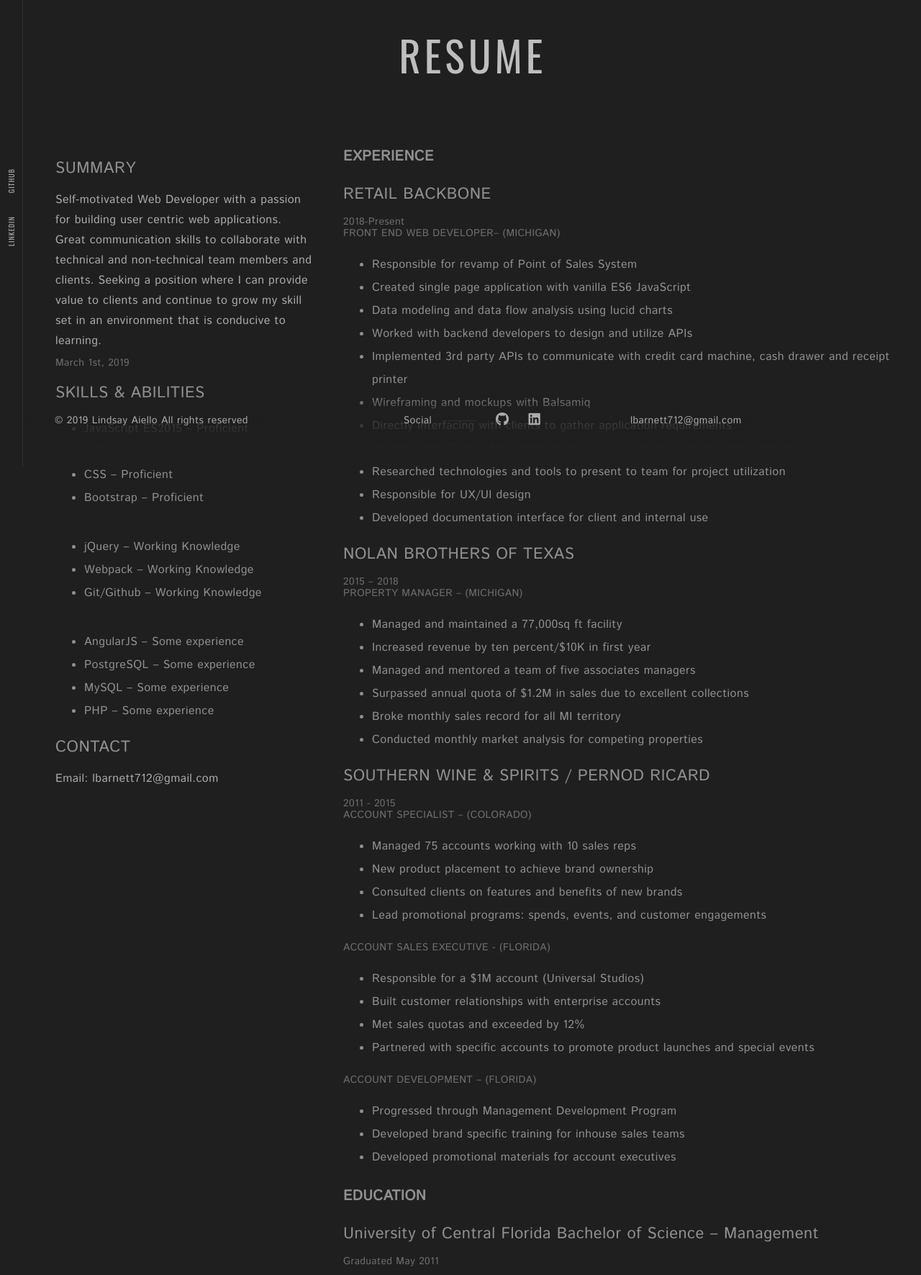
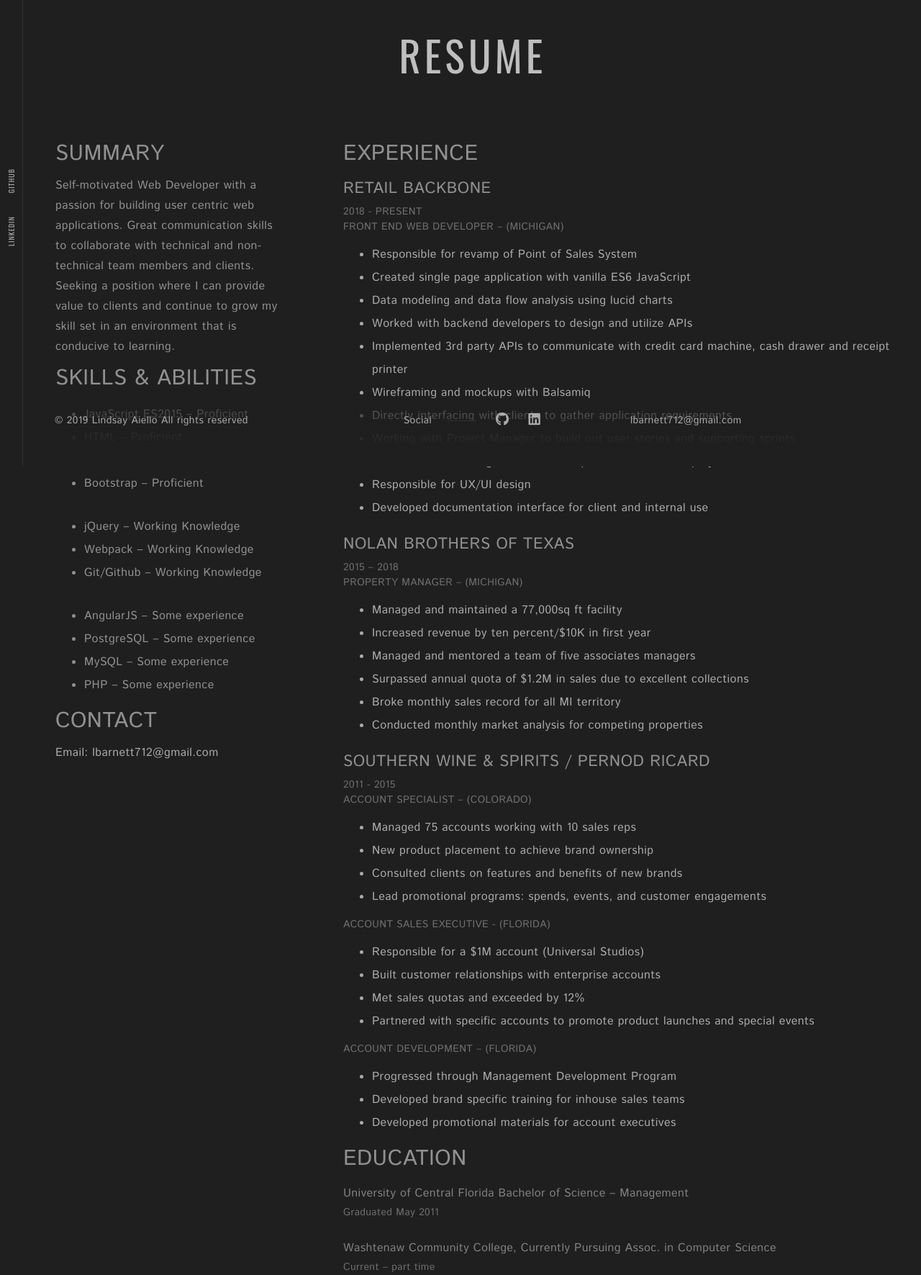
Before and after one commit to lindsayRae/lindsayPersonalSite, a PHP site: page /resume.html in a window 1280 px wide. Shown: the part 152-1923 px from the top of the page at 72% size. Run offline with PHP 8.4, Linux system fonts and the light colour scheme; some libraries are stand-ins or nearby versions.

Commit message:
worked on resume css

```diff
--- a/blog.html
+++ b/blog.html
@@ -48,7 +48,7 @@
                             <a href="./resources.html" class="header__nav-link text--uppercase">code resources</a>
                         </div> -->
                         <div class="header__nav-item">
-                                <a href="./home.html" class="header__nav-link text--uppercase">resume</a>
+                                <a href="./resume.html" class="header__nav-link text--uppercase">resume</a>
                             </div>
                         <div class="header__nav-item">
                             <a href="./home.html#contacts" class="header__nav-link text--uppercase">contact</a>
--- a/css/custom.css
+++ b/css/custom.css
@@ -39,8 +39,10 @@
   font-family: "Oswald", sans-serif; }
 
 /**** any text ****/
-body, p {
+body, p, h2 {
   font-family: "Istok Web", sans-serif; }
+
+
 
 /**** item of list ****/
 ul.list li {
--- /dev/null
+++ b/css/lindsaystyle.css
@@ -0,0 +1,40 @@
+
+.school {
+    font-weight: normal;
+    font-size: 16px;
+    opacity: 0.7;
+    letter-spacing: 0.35px;
+
+}
+.school_date {
+    font-weight: normal;
+    font-size: 14px;
+    opacity: 0.7;
+    letter-spacing: 0.35px;
+    line-height: 16px;
+    margin-bottom: 1.5rem;
+
+}
+
+.resume__item-title {
+    color: inherit;
+    font-weight: normal;
+    margin-bottom: 16px;
+    letter-spacing: 0.49px;
+    line-height: 28px;
+
+}
+
+.resume__item-subtitle {
+    font-weight: normal;
+    font-size: 14px;
+    opacity: 0.7;
+    letter-spacing: 0.35px;
+    line-height: 5px;
+
+}
+
+.resume__item-text {
+    line-height: 28px;
+    padding-right: 40px;
+}
--- a/home.html
+++ b/home.html
@@ -46,7 +46,7 @@
                     <a href="./resources.html" class="header__nav-link text--uppercase">code resources</a>
                 </div> -->
                 <div class="header__nav-item">
-                        <a href="./home.html" class="header__nav-link text--uppercase">resume</a>
+                        <a href="./resume.html" class="header__nav-link text--uppercase">resume</a>
                     </div>
                 <div class="header__nav-item">
                     <a href="./home.html#contacts" class="header__nav-link text--uppercase">contact</a>
--- a/resume.html
+++ b/resume.html
@@ -14,6 +14,7 @@
     <link rel="stylesheet" href="../css/styles.css">
     <link rel="stylesheet" type="text/css" href="../libs/slick/slick.css"/>
     <link rel="stylesheet" href="../css/custom.css">
+    <link rel="stylesheet" href="../css/lindsaystyle.css"/>
 
     <link rel="stylesheet" href="https://use.fontawesome.com/releases/v5.7.2/css/all.css" integrity="sha384-fnmOCqbTlWIlj8LyTjo7mOUStjsKC4pOpQbqyi7RrhN7udi9RwhKkMHpvLbHG9Sr" crossorigin="anonymous">
 </head>
@@ -90,12 +91,11 @@
 
                         <div class="row">
                             <div class="col col--sm-2 col--md-4">
-                                <h5 class="blog__item-title">SUMMARY</h5>
-                                <p class="blog__item-text">Self-motivated Web Developer with a passion for building user centric web applications.  Great communication skills to collaborate with technical and non-technical team members and clients. Seeking a position where I can provide value to clients and continue to grow my skill set in an environment that is conducive to learning. </p>
-                                <p class="blog__item-date">March 1st, 2019</p>
+                                <h2 class="resume__item-title">SUMMARY</h2>
+                                <p class="resume__item-text">Self-motivated Web Developer with a passion for building user centric web applications.  Great communication skills to collaborate with technical and non-technical team members and clients. Seeking a position where I can provide value to clients and continue to grow my skill set in an environment that is conducive to learning. </p>
 
-                                <h5 class="blog__item-title">SKILLS & ABILITIES</h5>
-                                <p class="blog__item-text">
+                                <h2 class="resume__item-title">SKILLS & ABILITIES</h2>
+                                <div class="resume__item-text">
                                     <ul>
                                         <li>JavaScript ES2015 – Proficient</li>
                                         <li>HTML – Proficient</li>
@@ -111,20 +111,20 @@
                                         <li>MySQL – Some experience</li>
                                         <li>PHP – Some experience</li>
                                     </ul>
-                                </p>
+                                </div>
 
 
-                                <h5 class="blog__item-title">CONTACT</h5>
+                                <h2 class="resume__item-title">CONTACT</h2>
                                 <p class="blog__item-text">Email: lbarnett712@gmail.com</p>
                             </div>
 
 
                             <div class="col col--sm-10 col--md-8">
-                                <h4 class="">EXPERIENCE</h4>
-                                <h5 class="blog__item-title">RETAIL BACKBONE</h5>
-                                <p class="blog__item-date">2018-Present</p>
-                                <p class="blog__item-date">FRONT END WEB DEVELOPER– (MICHIGAN)</p>
-                                <p class="blog__item-text">
+                                <h2 class="resume__item-title">EXPERIENCE</h2>
+                                <h3 class="blog__item-title">RETAIL BACKBONE</h3>
+                                <p class="resume__item-subtitle">2018 - PRESENT</p>
+                                <p class="resume__item-subtitle">FRONT END WEB DEVELOPER – (MICHIGAN)</p>
+                                <div class="blog__item-text">
                                     <ul>
                                         <li>Responsible for revamp of Point of Sales System </li>
                                         <li>Created single page application with vanilla ES6 JavaScript</li>
@@ -138,12 +138,12 @@
                                         <li>Responsible for UX/UI design</li>
                                         <li>Developed documentation interface for client and internal use </li>
                                     </ul>
-                                </p>
+                                </div>
 
-                                <h5 class="blog__item-title">NOLAN BROTHERS OF TEXAS</h5>
-                                <p class="blog__item-date">2015 – 2018</p>
-                                <p class="blog__item-date">PROPERTY MANAGER – (MICHIGAN)</p>
-                                <p class="blog__item-text">
+                                <h3 class="blog__item-title">NOLAN BROTHERS OF TEXAS</h3>
+                                <p class="resume__item-subtitle">2015 – 2018</p>
+                                <p class="resume__item-subtitle">PROPERTY MANAGER – (MICHIGAN)</p>
+                                <div class="blog__item-text">
                                     <ul>
                                         <li>Managed and maintained a 77,000sq ft facility</li>
                                         <li>Increased revenue by ten percent/$10K in first year</li>
@@ -152,61 +152,63 @@
                                         <li>Broke monthly sales record for all MI territory</li>
                                         <li>Conducted monthly market analysis for competing properties</li>
                                     </ul>
-                                </p>
+                                </div>
 
-                                <h5 class="blog__item-title">SOUTHERN WINE & SPIRITS / PERNOD RICARD</h5>
-                                <p class="blog__item-date">2011 - 2015</p>
-                                <p class="blog__item-date">ACCOUNT SPECIALIST – (COLORADO) </p>
-                                <p class="blog__item-text">
+                                <h3 class="blog__item-title">SOUTHERN WINE & SPIRITS / PERNOD RICARD</h3>
+                                <p class="resume__item-subtitle">2011 - 2015</p>
+                                <p class="resume__item-subtitle">ACCOUNT SPECIALIST – (COLORADO) </p>
+                                <div class="blog__item-text">
                                     <ul>
                                         <li>Managed 75 accounts working with 10 sales reps</li>
                                         <li>New product placement to achieve brand ownership</li>
                                         <li>Consulted clients on features and benefits of new brands</li>
                                         <li>Lead promotional programs: spends, events, and customer engagements </li>
                                     </ul>
-                                </p>
+                                </div>
 
-                                <p class="blog__item-date">ACCOUNT SALES EXECUTIVE - (FLORIDA)</p>
-                                <p class="blog__item-text">
+                                <p class="resume__item-subtitle">ACCOUNT SALES EXECUTIVE - (FLORIDA)</p>
+                                <div class="blog__item-text">
                                     <ul>
                                         <li>Responsible for a $1M account (Universal Studios)</li>
                                         <li>Built customer relationships with enterprise accounts</li>
                                         <li>Met sales quotas and exceeded by 12%</li>
                                         <li>Partnered with specific accounts to promote product launches and special events</li>
                                     </ul>
-                                </p>
+                                </div>
 
-                                <p class="blog__item-date">ACCOUNT DEVELOPMENT – (FLORIDA)</p>
-                                <p class="blog__item-text">
+                                <p class="resume__item-subtitle">ACCOUNT DEVELOPMENT – (FLORIDA)</p>
+                                <div class="blog__item-text">
                                     <ul>
                                         <li>Progressed through Management Development Program</li>
                                         <li>Developed brand specific training for inhouse sales teams</li>
                                         <li>Developed promotional materials for account executives</li>
                                     </ul>
-                                </p>
+                                </div>
 
-                                <h4 class="">EDUCATION</h4>
-                                <h5 class="blog__item-title">University of Central Florida Bachelor of Science – Management </h5>
-                                <p class="blog__item-date">Graduated May 2011</p>
+                                <h2 class="resume__item-title">EDUCATION</h2>
+                                <h5 class="school">University of Central Florida Bachelor of Science – Management </h5>
+                                <p class="school_date">Graduated May 2011</p>
 
-                                <h5 class="blog__item-title">Washtenaw Community College, Currently Pursuing Assoc. in Computer Science </h5>
-                                <p class="blog__item-date">Current – part time </p>
+                                <h5 class="school">Washtenaw Community College, Currently Pursuing Assoc. in Computer Science </h5>
+                                <p class="school_date">Current – part time </p>
 
-                                <h5 class="blog__item-title">Grand Circus, Detroit, Front End Web Development Bootcamp </h5>
-                                <p class="blog__item-date">Graduated July 2017</p>
+                                <h5 class="school">Grand Circus, Detroit, Front End Web Development Bootcamp </h5>
+                                <p class="school_date">Graduated July 2017</p>
 
 
-                                <h4 class="">COMMUNICATION</h4>
-                                <h5 class="blog__item-title">RETAIL BACKBONE</h5>
-                                <p class="blog__item-date">2018-Present</p>
-                                <p class="blog__item-date">FRONT END WEB DEVELOPER– (MICHIGAN)</p>
-                                <p class="blog__item-text"></p>
+                                <h2 class="resume__item-title">COMMUNICATION</h2>
+                                <div class="blog__item-text">
+                                    <ul>
+                                        <li>Delivered Absolut brand training presentations for customer and inhouse sales programs</li>
+                                        <li>Delivered educational presentation about hospitality in the beverage industry.  Organized presenters and hands on training sessions for college students</li>
+                                    </ul>
+                                </div>
 
-                                <h4 class="">LEADERSHIP</h4>
-                                <h5 class="blog__item-title">RETAIL BACKBONE</h5>
-                                <p class="blog__item-date">2018-Present</p>
-                                <p class="blog__item-date">FRONT END WEB DEVELOPER– (MICHIGAN)</p>
-                                <p class="blog__item-text"></p>
+
+
+                                <h2 class="resume__item-title">LEADERSHIP</h2>
+                                <p class="blog__item-date">Lead coordinator for the “Digging for Juls” charity, raising over $15,000 for multiple sclerosis for stem cell transplant technologies. </p>
+
 
                             </div>
                         </div>
```
